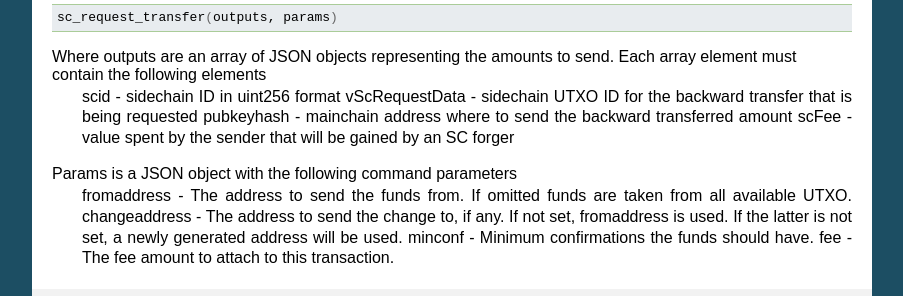
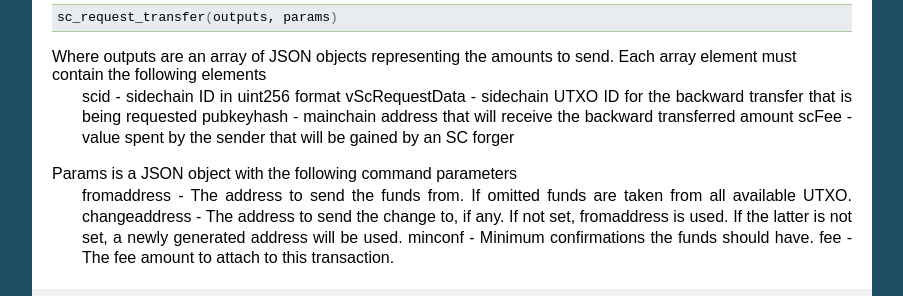
Before and after one commit to HorizenOfficial/developer-horizen-global, a Sphinx documentation site: the page built from docs/introduction/Cross-chain-transfer-protocol.rst, in a window 1280 px wide and 900 px high, scrolled down 1376 px. Shown: the part 172-468 px from the top of the window, without its empty margins (198-1101 px from the left). Built offline with Sphinx 7.4.7, drawn with Linux system fonts in a browser that asks for light colours.

Commit message:
Changes after code review.

```diff
--- a/docs/introduction/Cross-chain-transfer-protocol.rst
+++ b/docs/introduction/Cross-chain-transfer-protocol.rst
@@ -70,7 +70,7 @@ Can be performed by following the RPC command on the Mainchain side:
 Where outputs are an array of JSON objects representing the amounts to send. Each array element must contain the following elements
    scid           - sidechain ID in uint256 format
    vScRequestData - sidechain UTXO ID for the backward transfer that is being requested
-   pubkeyhash     - mainchain address where to send the backward transferred amount
+   pubkeyhash     - mainchain address that will receive the backward transferred amount
    scFee          - value spent by the sender that will be gained by an SC forger
 
 Params is a JSON object with the following command parameters
```
